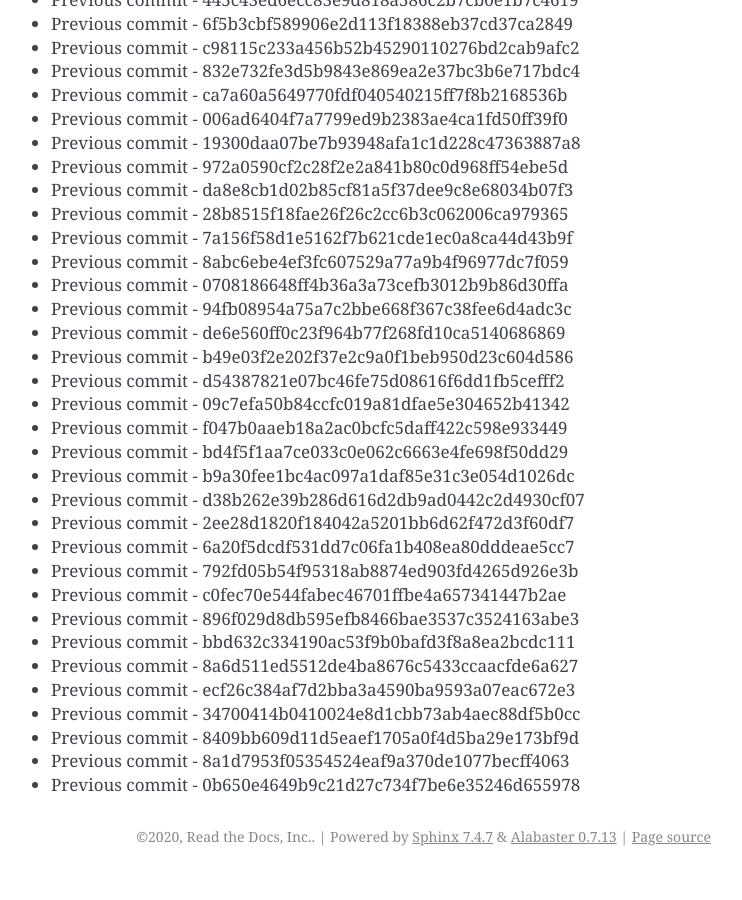
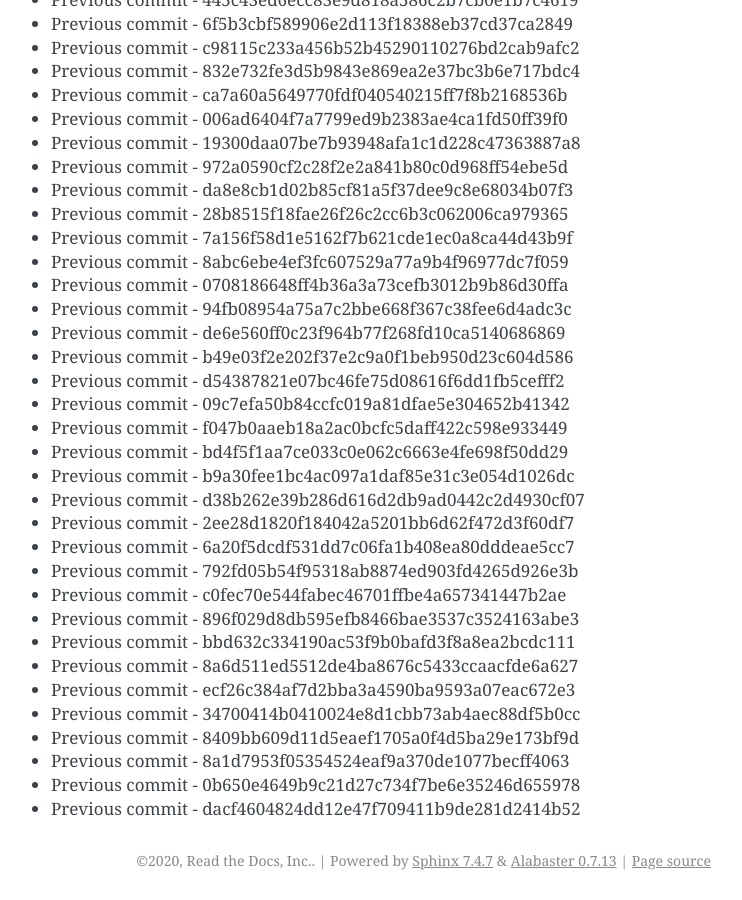
Before and after one commit to readthedocs/rtd-git-stresstest, a Sphinx documentation site: the page built from docs/updates.rst, in a window 1280 px wide and 900 px high, scrolled down 3773 px. Shown: the whole window, without its empty margins (399-1141 px from the left). Built offline with Sphinx 7.4.7, drawn with Linux system fonts in a browser that asks for light colours; before the commit the page ends 4649 px from its top, so only the background shows below that.

Commit message:
Generating commit from previous: dacf4604824dd12e47f709411b9de281d2414b52

```diff
--- a/docs/updates.rst
+++ b/docs/updates.rst
@@ -190,3 +190,4 @@ It can be tested for any performance characteristics.
 * Previous commit - 8409bb609d11d5eaef1705a0f4d5ba29e173bf9d
 * Previous commit - 8a1d7953f05354524eaf9a370de1077becff4063
 * Previous commit - 0b650e4649b9c21d27c734f7be6e35246d655978
+* Previous commit - dacf4604824dd12e47f709411b9de281d2414b52
```
